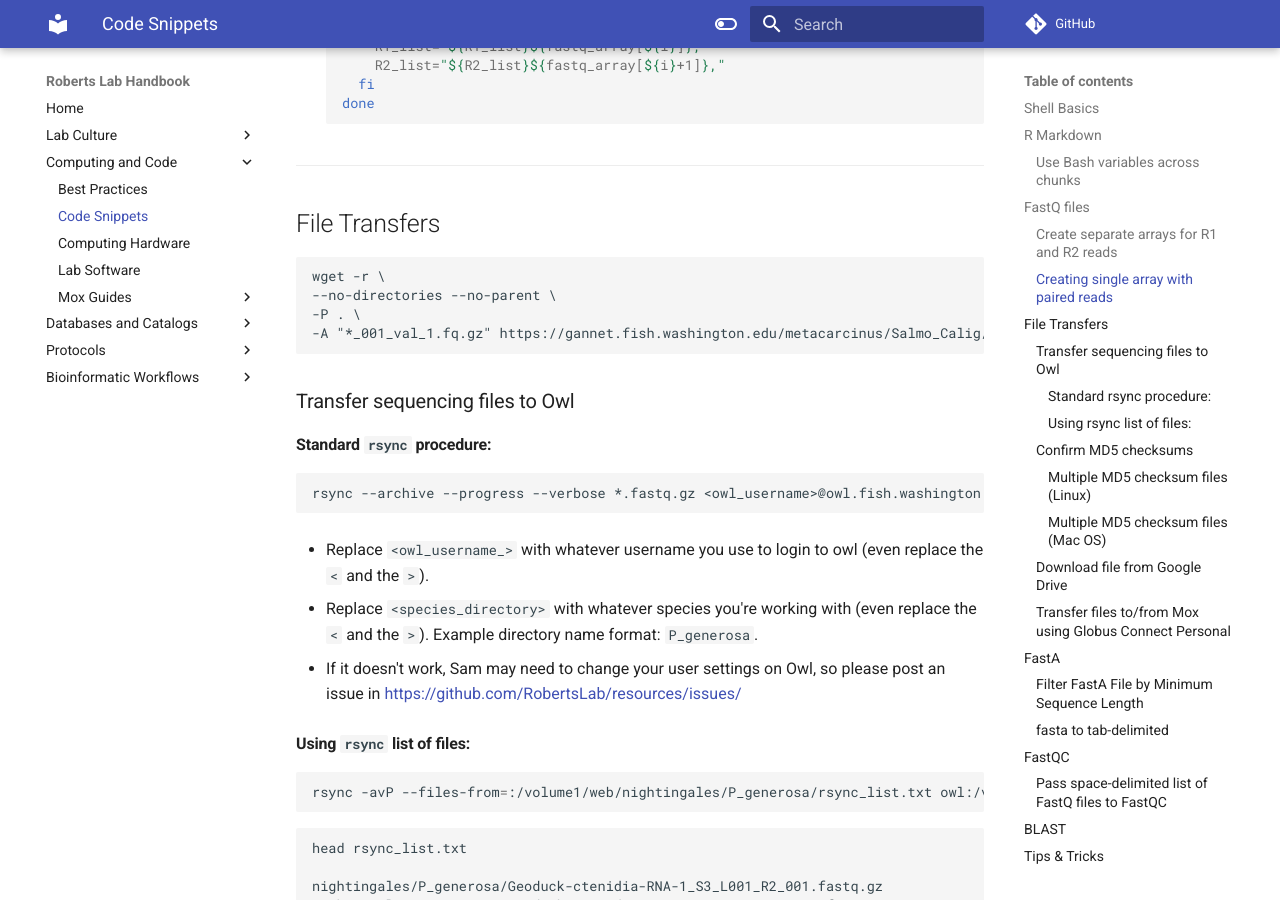
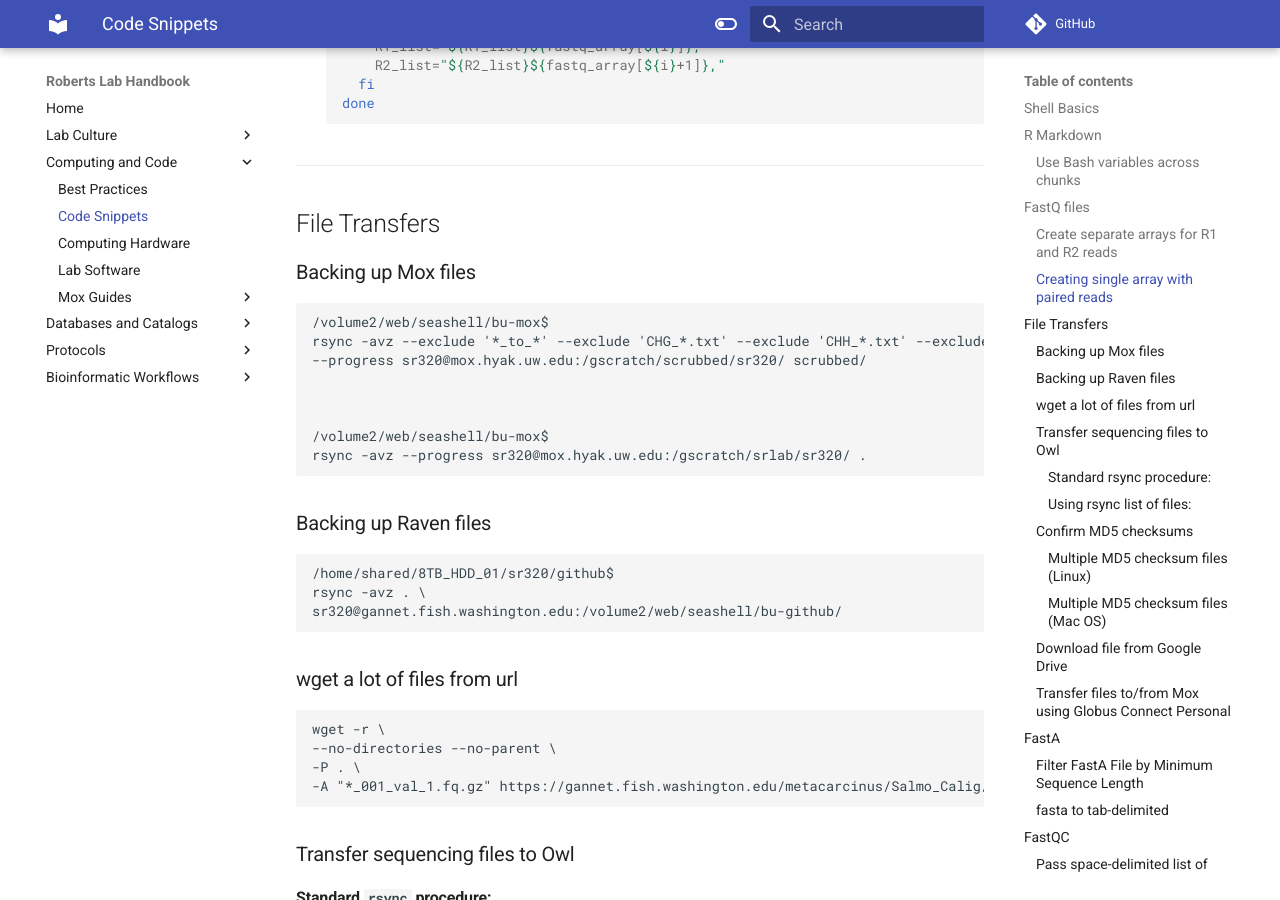
Before and after one commit to RobertsLab/resources, an MkDocs documentation site: the page built from docs/code_Snippets.md, in a window 1280 px wide and 900 px high, scrolled down 3187 px. Built offline with MkDocs 1.6.1 and Material for MkDocs 9.7.7, drawn with Linux system fonts in a browser that asks for light colours; comment, search, counter and statistics services are not loaded.

Commit message:
Update code_Snippets.md
adding specific examples for file transfer

````diff
--- a/docs/code_Snippets.md
+++ b/docs/code_Snippets.md
@@ -163,6 +163,29 @@ fastq_array=(*.fq)
 
 ## File Transfers
 
+### Backing up Mox files
+
+```
+/volume2/web/seashell/bu-mox$
+rsync -avz --exclude '*_to_*' --exclude 'CHG_*.txt' --exclude 'CHH_*.txt' --exclude 'CpG_*txt' \
+--progress sr320@mox.hyak.uw.edu:/gscratch/scrubbed/sr320/ scrubbed/
+
+
+
+/volume2/web/seashell/bu-mox$
+rsync -avz --progress sr320@mox.hyak.uw.edu:/gscratch/srlab/sr320/ .
+```
+
+
+### Backing up Raven files
+```
+/home/shared/8TB_HDD_01/sr320/github$
+rsync -avz . \
+sr320@gannet.fish.washington.edu:/volume2/web/seashell/bu-github/
+```
+
+
+### wget a lot of files from url
 
 ```
 wget -r \
````
